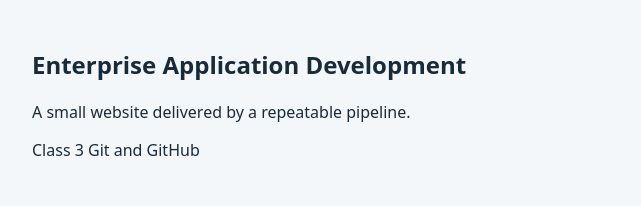
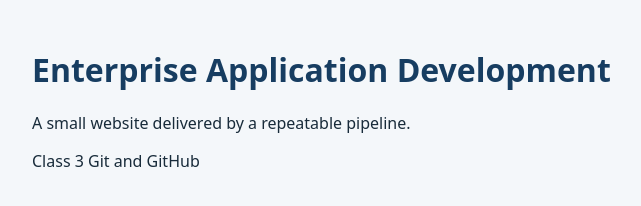
Before and after one commit to kayos4326/ead-website-delivery, a plain HTML site: page src/index.html in a window 1280 px wide. Shown: the whole page, without its empty margins (208-849 px from the left). Drawn offline with Linux system fonts and the light colour scheme.

Commit message:
Restore required page heading

```diff
--- a/src/index.html
+++ b/src/index.html
@@ -8,7 +8,7 @@
 </head>
 <body>
   <main>
-    <h2>Enterprise Application Development</h2>
+    <h1>Enterprise Application Development</h1>
     <p id="message">A small website delivered by a repeatable pipeline.</p>
     <p>Class 3 Git and GitHub</p>
   </main>
```
